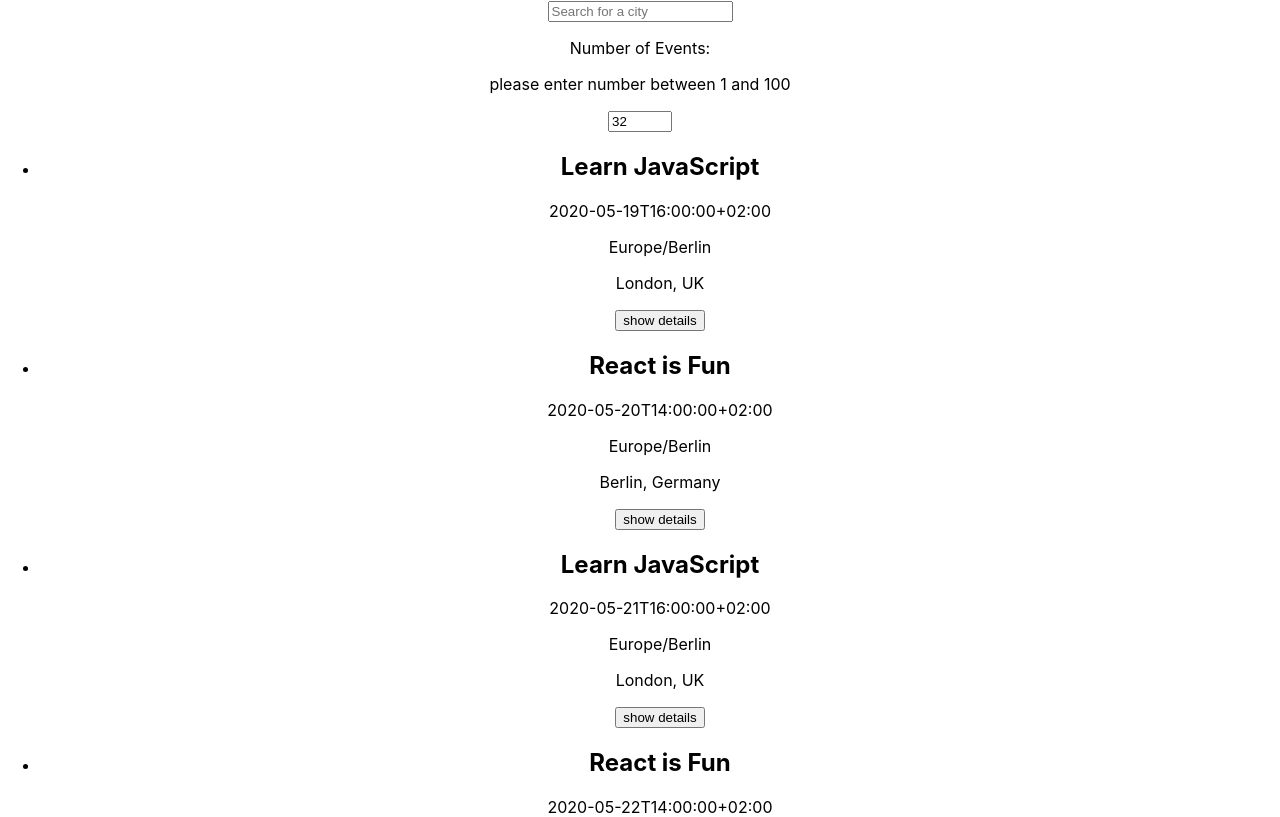
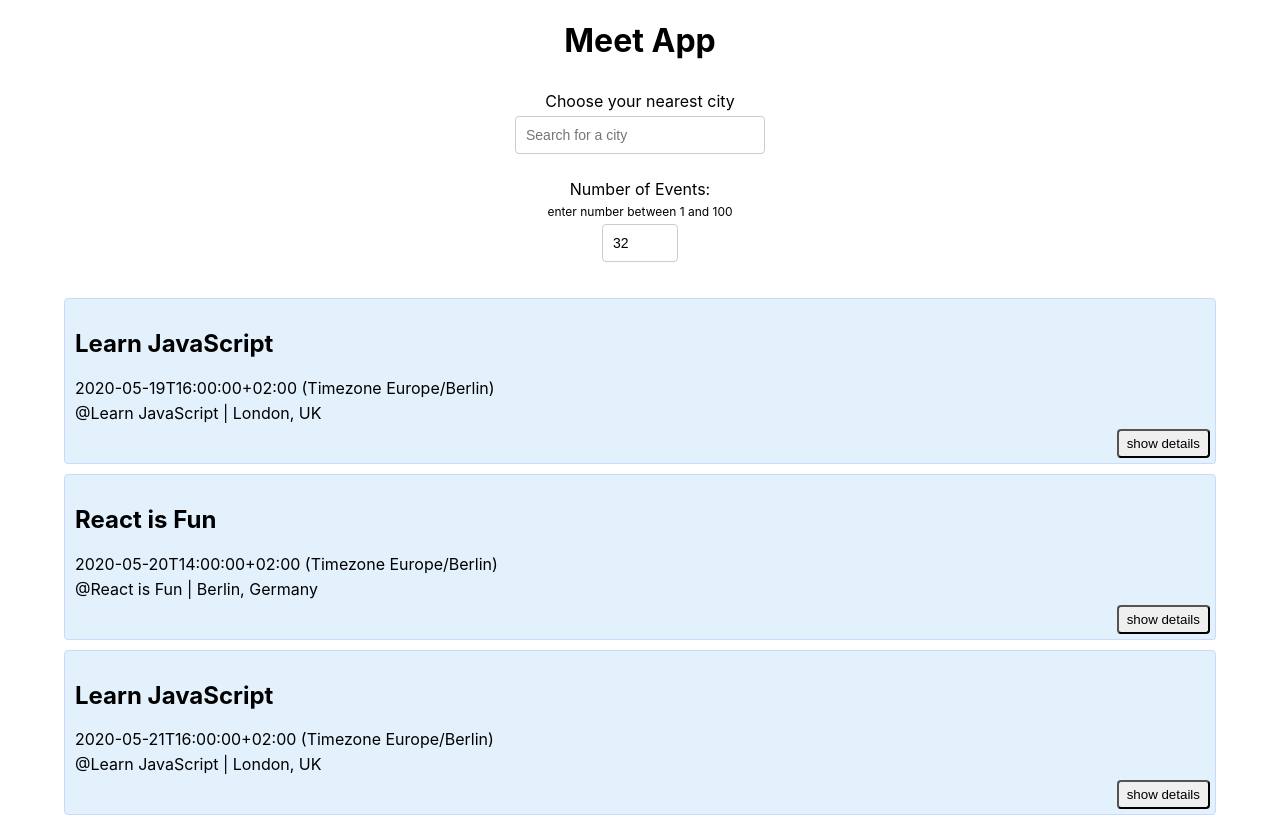
Before and after one commit to Guenzler/Meet_APP, a React (Create React App) app: page / in a window 1280 px wide. Shown: the top 817 px of the page. Built offline with nearby package versions, Linux system fonts and the light colour scheme.

Commit message:
adding styling, code formatting

```diff
--- a/public/index.html
+++ b/public/index.html
@@ -1,18 +1,22 @@
 <!DOCTYPE html>
 <html lang="en">
+
 <head>
   <meta charset="utf-8" />
   <link rel="icon" href="%PUBLIC_URL%/favicon.ico" />
   <meta name="viewport" content="width=device-width, initial-scale=1" />
   <meta name="theme-color" content="#000000" />
-    <meta name="description" content="Web site created using create-react-app" />
+  <meta name="description" content="App displaying data loaded from a Google Calendar API" />
+
+  <!--
       <link rel="apple-touch-icon" href="%PUBLIC_URL%/logo192.png" />
-    <!--
-      manifest.json provides metadata used when your web app is installed on a
+
+      manifest.json provides metadata used when your web  is installed on a
       user's mobile device or desktop. See https://developers.google.com/web/fundamentals/web-app-manifest/
     -->
+
+  <!--
         <link rel="manifest" href="%PUBLIC_URL%/manifest.json" />
-    <!--
       Notice the use of %PUBLIC_URL% in the tags above.
       It will be replaced with the URL of the `public` folder during the build.
       Only files inside the `public` folder can be referenced from the HTML.
@@ -21,20 +25,13 @@
       work correctly both with client-side routing and a non-root public URL.
       Learn how to configure a non-root public URL by running `npm run build`.
     -->
-    <title>React App</title>
+  <title>Meet App</title>
 </head>
+
 <body>
   <noscript>You need to enable JavaScript to run this app.</noscript>
+  <h1 id="pageTitle">Meet App</h1>
   <div id="root"></div>
-    <!--
-      This HTML file is a template.
-      If you open it directly in the browser, you will see an empty page.
+</body>
 
-      You can add webfonts, meta tags, or analytics to this file.
-      The build step will place the bundled scripts into the <body> tag.
-
-      To begin the development, run `npm start` or `yarn start`.
-      To create a production bundle, use `npm run build` or `yarn build`.
-    -->
-  </body>
 </html>
--- a/src/App.css
+++ b/src/App.css
@@ -1,38 +1,101 @@
+@import url(https://fonts.googleapis.com/css?family=Roboto:500);
+
+#pageTitle{
+  text-align: center;
+  margin-bottom: 0;
+  padding-bottom: 0;
+}
+
 .App {
   text-align: center;
+  padding: 2% 5%;
 }
 
-.App-logo {
-  height: 40vmin;
-  pointer-events: none;
+.App * {
+  box-sizing: border-box;
 }
 
-@media (prefers-reduced-motion: no-preference) {
-  .App-logo {
-    animation: App-logo-spin infinite 20s linear;
-  }
+ul {
+  padding: 0;
+  list-style: none;
 }
 
-.App-header {
-  background-color: #282c34;
-  min-height: 100vh;
+p {
+  margin: 5px 0;
+}
+
+input[type="text"],
+input[type="number"] {
+  padding: 8px 6px 8px 10px;
+  border-radius: 4px;
+  outline: none;
+  border: 1px solid #ccc;
+  font-size: 14px;
+  line-height: 20px;
+  align-self: center;
+  height: 38px;
+  margin-bottom: 20px;
+}
+
+.city {
+  width: 250px;
+}
+
+#city-search {
   display: flex;
   flex-direction: column;
-  align-items: center;
-  justify-content: center;
-  font-size: calc(10px + 2vmin);
-  color: white;
+  margin: auto;
+  position: relative;
 }
 
-.App-link {
-  color: #61dafb;
+.suggestions {
+  width: 250px;
+  position: absolute;
+  top: 65px;
+  z-index: 2;
+  align-self: center;
+  margin: 0;
+  font-size: 14px;
+  box-shadow: 10px 10px 16px -12px rgba(0, 0, 0, 0.75);
 }
 
-@keyframes App-logo-spin {
-  from {
-    transform: rotate(0deg);
-  }
-  to {
-    transform: rotate(360deg);
-  }
+.suggestions > li {
+  text-align: left;
+  padding: 8px 6px 8px 10px;
+  background-color: #eee;
+  cursor: default;
 }
+
+.suggestions > li:last-child {
+  border-bottom-left-radius: 4px;
+  border-bottom-right-radius: 4px;
+}
+
+.suggestions > li:hover {
+  background-color: #bcdcdb;
+}
+
+.event {
+  padding: 10px 10px 35px;
+  margin-bottom: 10px;
+  text-align: left;
+  background-color: rgb(227, 241, 253);
+  border: 1px solid #c9dafd;
+  border-radius: 4px;
+  position: relative;
+}
+
+.showDetailsButton {
+  position: absolute;
+  right: 5px;
+  bottom: 5px;
+  padding: 5px 8px;
+  border-radius: 4px;
+  outline: none;
+  cursor: pointer;
+}
+
+#infoText{
+margin: 5 0 5 0;
+font-size: 12px;
+}
--- a/src/App.js
+++ b/src/App.js
@@ -30,7 +30,7 @@ const App = () => {
   return (
     <div className="App">
       <CitySearch allLocations={allLocations} setCurrentCity={setCurrentCity} />
-      <NumberOfEvents setCurrentNOE = { setCurrentNOE }/>
+      <NumberOfEvents setCurrentNOE={setCurrentNOE} />
       <EventList events={events} />
     </div>
   );
--- a/src/components/CitySearch.js
+++ b/src/components/CitySearch.js
@@ -30,6 +30,7 @@ const CitySearch = ({ allLocations, setCurrentCity }) => {
 
     return (
         <div id="city-search">
+            <p>Choose your nearest city</p>
             <input
                 type="text"
                 className="city"
--- a/src/components/Event.js
+++ b/src/components/Event.js
@@ -12,17 +12,17 @@ const Event = ({ event }) => {
     return (
         <li className="event" key={event.id}>
             <h2>{event.summary}</h2>
-            <p>{event.start.dateTime}</p>
-            <p>{event.start.timeZone}</p>
-            <p>{event.location}</p>
+            <p><span>{event.start.dateTime}</span>  (Timezone <span>{event.start.timeZone}</span>)</p>
+            <p>@{event.summary} | <span>{event.location}</span></p>
             <button className='showDetailsButton' onClick={toggleDetails}>
                 {showDetails ? 'hide details' : 'show details'}
             </button>
             {showDetails ? (
                 <div className="eventDetails">
-                    <h3>Event Details</h3>
+                    <h4>About Event</h4>
+                    <p><a href={event.htmlLink} target="_blank">See details on Google Calendar</a></p>
                     <p>{event.description}</p>
-                    <p>{event.htmlLink}</p>
+
                 </div>) : null}
         </li>
     );
--- a/src/components/EventList.js
+++ b/src/components/EventList.js
@@ -1,4 +1,5 @@
 // src/components/EventList.js
+
 import Event from './Event';
 
 const EventList = ({ events }) => {
--- a/src/components/NumberOfEvents.js
+++ b/src/components/NumberOfEvents.js
@@ -13,7 +13,7 @@ const NumberOfEvents = ({ setCurrentNOE }) => {
     return (
         <div id="number-of-events">
             <p>Number of Events:</p>
-            <p id="infoText">please enter number between 1 and 100</p>
+            <p id="infoText">enter number between 1 and 100</p>
             <input
                 className="numberOfEvents"
                 value={numberEvents}
```
Lines whose indentation alone changed are shown as unchanged.
